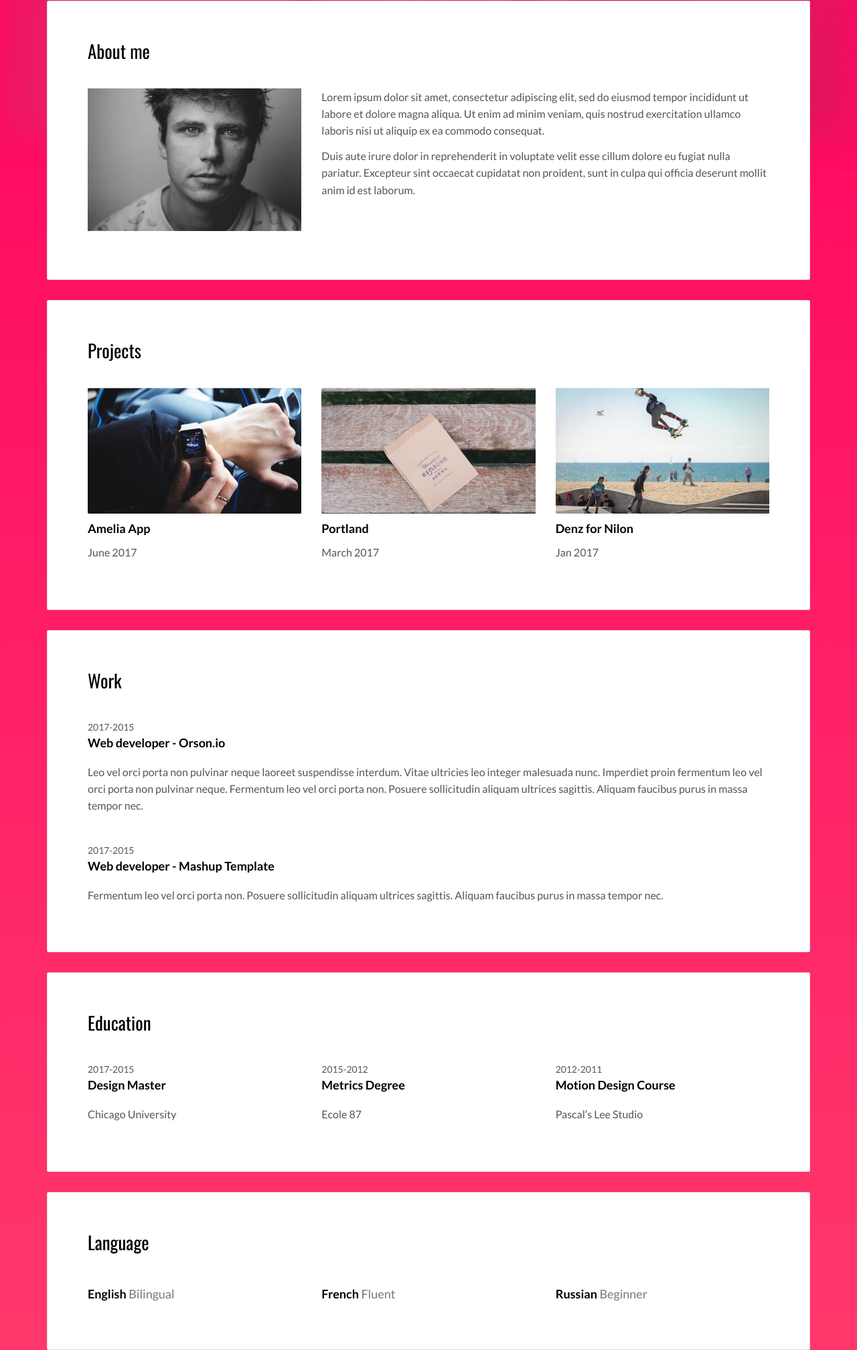
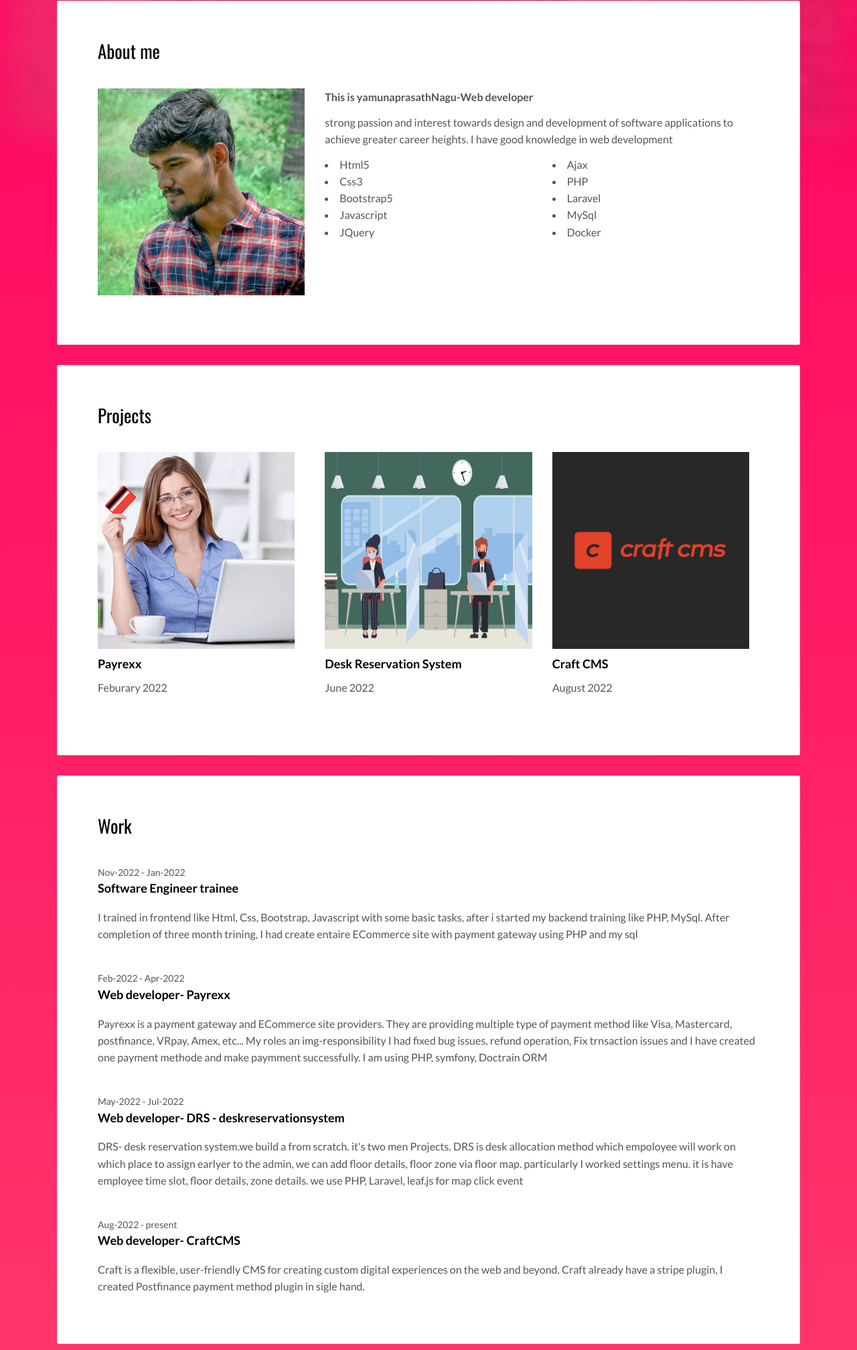
Before and after one commit to yamunaprasath/My-Resume, a plain HTML site: page index.html in a window 1280 px wide. Shown: the part 306-2322 px from the top of the page at 67% size. Drawn offline with nearby package versions, Linux system fonts and the light colour scheme.

Commit message:
2nd commit

```diff
--- a/index.html
+++ b/index.html
@@ -12,6 +12,9 @@
   <!-- Disable tap highlight on IE -->
   <meta name="msapplication-tap-highlight" content="no">
 
+  <link rel="stylesheet" href="https://cdn.jsdelivr.net/npm/bootstrap@4.6.1/dist/css/bootstrap.min.css">
+
+
   <link rel="apple-touch-icon" sizes="180x180" href="./assets/apple-icon-180x180.png">
   <link href="./assets/favicon.ico" rel="icon">
 
@@ -22,28 +25,21 @@
 <body class="">
 
 <!-- Add your content of header -->
-<div class="background-color-layer" style="background-image: url('assets/images/img-01.jpg')"
-></div>
+<div class="background-color-layer" style="background-image: url('assets/images/yamuna.jpg')"></div>
 <main class="content-wrapper">
   <header class="white-text-container section-container">
     <div class="text-center">
-      <h1>I am David Folley</h1>
-      <p>Web designer</p>
+      <h1>I am yamunaprasathNagu</h1>
+      <p>Web developer</p>
       <p>
-        <a class="fa-icon fa-icon-2x" href="https://facebook.com/" title="">
+        <a class="fa-icon fa-icon-2x" href="https://www.facebook.com/profile.php?id=100009683234803" title="">
           <i class="fa fa-facebook"></i>
         </a>
-        <a class="fa-icon fa-icon-2x" href="https://twitter.com/" title="">
+        <a class="fa-icon fa-icon-2x" href="https://twitter.com/Yamunanagu_2011?t=YeEnxEa3VLjwOe4N35J4JQ&s=09" title="">
           <i class="fa fa-twitter"></i>
         </a>
-        <a class="fa-icon fa-icon-2x" href="https://dribbble.com/" title="">
-          <i class="fa fa-dribbble"></i>
-        </a>
-        <a class="fa-icon fa-icon-2x" href="https://www.linkedin.com/" title="">
+        <a class="fa-icon fa-icon-2x" href="https://www.linkedin.com/in/yamuna-prasath-n-047843171" title="">
           <i class="fa fa-linkedin"></i>
-        </a>
-        <a class="fa-icon fa-icon-2x" href="https://vimeo.com/" title="">
-          <i class="fa fa-vimeo"></i>
         </a>
       </p>
     </div>
@@ -62,13 +58,30 @@
             <h2>About me</h2>
             <div class="row">
               <div class="col-md-4">
-                <p><img src="./assets/images/img-01.jpg" class="img-responsive" alt=""></p>
+                <p><img src="./assets/images/yamuna.jpg" class="img-responsive" alt=""></p>
               </div>
               <div class="col-md-8">
-
-              <p>Lorem ipsum dolor sit amet, consectetur adipiscing elit, sed do eiusmod tempor incididunt ut labore et dolore magna aliqua. Ut enim ad minim veniam, quis nostrud exercitation ullamco laboris nisi ut aliquip ex ea commodo consequat.</p>
-              <p> Duis aute irure dolor in reprehenderit in voluptate velit esse cillum dolore eu fugiat nulla pariatur. Excepteur sint occaecat cupidatat non proident, sunt in culpa qui officia deserunt mollit anim id est laborum.</p>
-
+                <p><b>This is yamunaprasathNagu-Web developer</b></p>
+                <p>
+                  strong passion and interest towards design and development of software applications to achieve greater career heights.
+                  I have good knowledge in web development
+                </p>
+               <div class="row">
+                <div class="col">
+                  <li>Html5</li>
+                  <li>Css3</li>
+                  <li>Bootstrap5</li>
+                  <li>Javascript</li>
+                  <li>JQuery</li>
+                </div>
+                <div class="col">
+                  <li>Ajax</li>
+                  <li>PHP</li>
+                  <li>Laravel</li>
+                  <li>MySql</li>
+                  <li>Docker</li>
+                </div>
+              </div>
               </div>
             </div>
           </div>
@@ -79,19 +92,19 @@
             <h2>Projects</h2>
             <div class="row">
               <div class="col-md-4">
-                <img src="./assets/images/img-02.jpg" class="img-responsive" alt="">
-                <h3 class="h5">Amelia App</h3>
-                <p>June 2017</p>
+                <img src="./assets/images/payrexx.jpg" class="img-responsive h-75" alt="">
+                <h3 class="h5">Payrexx</h3>
+                <p>Feburary 2022</p>
               </div>
               <div class="col-md-4">
-                <img src="./assets/images/img-03.jpg" class="img-responsive" alt="">
-                <h3 class="h5">Portland</h3>
-                <p>March 2017</p>
+                <img src="./assets/images/drs.jpg" class="img-responsive  h-75" alt="">
+                <h3 class="h5">Desk Reservation System</h3>
+                <p>June 2022</p>
               </div>
               <div class="col-md-4">
-                <img src="./assets/images/img-04.jpg" class="img-responsive" alt="">
-                <h3 class="h5">Denz for Nilon</h3>
-                <p>Jan 2017</p>
+                <img src="./assets/images/cms.jpg" class="img-responsive  h-75" alt="">
+                <h3 class="h5">Craft CMS</h3>
+                <p>August 2022</p>
               </div>
             </div>
           </div>
@@ -101,18 +114,31 @@
           <div class="card-block">
             <h2>Work</h2>
             <div class="work-experience">
-              <small class="date">2017-2015</small>
-              <h3 class="h5 date-title">Web developer - <a href="http://en.orson.io" title="Create professionnal website">Orson.io</a></h3>
+              <small class="date">Nov-2022 - Jan-2022</small>
+              <h3 class="h5 date-title">Software Engineer trainee<a href="" title="Create professionnal website"></a></h3>
 
-
-              <p>Leo vel orci porta non pulvinar neque laoreet suspendisse interdum. Vitae ultricies leo integer malesuada nunc. Imperdiet proin fermentum leo vel orci porta non pulvinar neque. Fermentum leo vel orci porta non. Posuere sollicitudin aliquam ultrices sagittis. Aliquam faucibus purus in massa tempor nec.</p>
+              <p>I trained in frontend like Html, Css, Bootstrap, Javascript with some basic tasks, after i started my backend training like PHP, MySql. After completion of three month trining, I had create entaire ECommerce site with payment gateway using PHP and my sql</p>
             </div>
 
             <div class="work-experience">
-              <small class="date">2017-2015</small>
-              <h3 class="h5 date-title">Web developer - <a href="http://mashup-template.com" title="">Mashup Template</a></h3>
+              <small class="date">Feb-2022 - Apr-2022</small>
+              <h3 class="h5 date-title">Web developer- <a href="https://www.payrexx.com/en/home/" title="">Payrexx</a></h3>
 
-              <p>Fermentum leo vel orci porta non. Posuere sollicitudin aliquam ultrices sagittis. Aliquam faucibus purus in massa tempor nec.</p>
+              <p>Payrexx is a payment gateway and ECommerce site providers. They are providing multiple type of payment method like Visa, Mastercard, postfinance, VRpay, Amex, etc... My roles an img-responsibility I had fixed bug issues, refund operation, Fix trnsaction issues and I have created one payment methode and make paymment successfully. I am using PHP, symfony, Doctrain ORM </p>
+            </div>
+
+            <div class="work-experience">
+              <small class="date">May-2022 - Jul-2022</small>
+              <h3 class="h5 date-title">Web developer- <a href="https://staging.deskreservationsystem.softsolutions4u.com/login" title="">DRS - deskreservationsystem</a></h3>
+
+              <p> DRS- desk reservation system.we build a from scratch. it's two men Projects. DRS is desk allocation method which empoloyee will work on which place to assign earlyer to the admin, we can add floor details, floor zone via floor map. particularly I worked settings menu. it is have employee time slot, floor details, zone details. we use PHP, Laravel, leaf.js for map click event </p>
+            </div>
+
+            <div class="work-experience">
+              <small class="date">Aug-2022 - present</small>
+              <h3 class="h5 date-title">Web developer- <a href="https://craftcms.com/" title="">CraftCMS</a></h3>
+
+              <p>Craft is a flexible, user-friendly CMS for creating custom digital experiences on the web and beyond. Craft already have a stripe plugin, I created Postfinance payment method plugin in sigle hand.</p>
             </div>
           </div>
         </div>
@@ -124,24 +150,24 @@
             <div class="row">
               <div class="col-md-4">
                 <div class="education-experience">
-                  <small class="date">2017-2015</small>
-                  <h3 class="h5 date-title">Design Master</h3>
-                  <p>Chicago University</p>
+                  <small class="date">2013-2014</small>
+                  <h3 class="h5 date-title">SSLC - State boared of Tamilnadu</h3>
+                  <p>NMSS Vasan high school, Ramanathapuram - TN</p>
                 </div>
 
               </div>
               <div class="col-md-4">
                 <div class="education-experience">
-                  <small class="date">2015-2012</small>
-                  <h3 class="h5 date-title">Metrics Degree</h3>
-                  <p>Ecole 87</p>
+                  <small class="date">2015-2016</small>
+                  <h3 class="h5 date-title">HSC - State boared of Tamilnadu</h3>
+                  <p>Syed Ammal Higher Secondary School, Ramanathapuram - TN</p>
                 </div>
               </div>
               <div class="col-md-4">
                 <div class="education-experience">
-                  <small class="date">2012-2011</small>
-                  <h3 class="h5 date-title">Motion Design Course</h3>
-                  <p>Pascal’s Lee Studio</p>
+                  <small class="date">2016-2020</small>
+                  <h3 class="h5 date-title">BE - Computer Science And Engineering</h3>
+                  <p>University College Of Engineering, Ariyalur</p>
                 </div>
               </div>
             </div>
@@ -154,19 +180,19 @@
             <div class="row">
               <div class="col-md-4">
                 <div class="language-experience">
-                  <h3 class="h5">English  <small>Bilingual</small></h3>
+                  <h3 class="h5">Tamil  <small>Native Language</small></h3>
                 </div>
               </div>
               <div class="col-md-4">
                 <div class="language-experience">
-                  <h3 class="h5">French  <small>Fluent</small></h3>
+                  <h3 class="h5">English <small>Intermediate</small></h3>
                 </div>
               </div>
-              <div class="col-md-4">
+              <!-- <div class="col-md-4">
                 <div class="language-experience">
                   <h3 class="h5">Russian  <small>Beginner</small></h3>
                 </div>
-              </div>
+              </div> -->
             </div>
           </div>
         </div>
@@ -180,25 +206,25 @@
             <!-- Wrapper for slides -->
             <div class="carousel-inner" role="listbox">
               <div class="item active">
-                <img src="./assets/images/img-05.jpg" class="img-responsive" alt="...">
+                <img src="./assets/images/payrexx.jpg" class="img-responsive" alt="...">
                 <div class="carousel-caption">
-                  <h3 class="h5">Jules for Bastion</h3>
-                  <p>2017</p>
+                  <h3 class="h5">Payrexx</h3>
+                  <p>2022</p>
                 </div>
               </div>
               <div class="item">
-                <img src="./assets/images/img-06.jpg" class="img-responsive" alt="...">
+                <img src="./assets/images/drs.jpg" class="img-responsive" alt="...">
                 <div class="carousel-caption">
-                  <h3 class="h5">Jules for Bastion</h3>
-                  <p>2017</p>
+                  <h3 class="h5">Desk Reservation System</h3>
+                  <p>2022</p>
                 </div>
               </div>
 
               <div class="item">
-                <img src="./assets/images/img-08.jpg" class="img-responsive" alt="...">
+                <img src="./assets/images/cms.jpg" class="img-responsive" alt="...">
                 <div class="carousel-caption">
-                  <h3 class="h5">Jules for Bastion</h3>
-                  <p>2017</p>
+                  <h3 class="h5">Craft-CMS</h3>
+                  <p>2022</p>
                 </div>
               </div>
             </div>
@@ -219,13 +245,10 @@
             <h2>Social Network</h2>
             <div class="row">
               <div class="col-md-3">
-                <p class="social-buttons"><a href="https://twitter.com/" title=""><span class="social-round-icon fa-icon"><i class="fa fa-twitter"></i></span>@David_Folley</a></p>
+                <p class="social-buttons"><a href="https://twitter.com/Yamunanagu_2011?t=YeEnxEa3VLjwOe4N35J4JQ&s=09" title=""><span class="social-round-icon fa-icon"><i class="fa fa-twitter"></i></span>@Yamuna_nagu</a></p>
               </div>
               <div class="col-md-3">
-                <p class="social-buttons"><a href="https://www.linkedin.com/" title=""><span class="social-round-icon fa-icon"><i class="fa fa-linkedin"></i></span>David Folley</a></p>
-              </div>
-              <div class="col-md-3">
-                <p class="social-buttons"><a href="https://dribbble.com/" title=""><span class="social-round-icon fa-icon"><i class="fa fa-dribbble"></i></span>David Folley</a></p>
+                <p class="social-buttons"><a href="https://www.linkedin.com/in/yamuna-prasath-n-047843171" title=""><span class="social-round-icon fa-icon"><i class="fa fa-linkedin"></i></span>yamunaprasath</a></p>
               </div>
             </div>
           </div>
@@ -262,22 +285,16 @@
       <div class="col-xs-12">
         <p><img src="./assets/images/mashup-icon.svg" alt=""></p>
 
-        <p>©All right reserved. Design <a href="http://www.mashup-template.com/" title="Create website with free html template">Mashup Template</a>/<a href="https://unsplash.com/" title="Beautiful Free Images">Unsplash</a></p>
+        <p>©All right reserved <a href="prasath201198@gmail.com" title="My Resume">Yamunaprasath</a></p>
         <p>
-          <a class="fa-icon fa-icon-2x" href="https://facebook.com/" title="">
+          <a class="fa-icon fa-icon-2x" href="https://www.facebook.com/profile.php?id=100009683234803" title="">
             <i class="fa fa-facebook"></i>
           </a>
-          <a class="fa-icon fa-icon-2x" href="https://twitter.com/" title="">
+          <a class="fa-icon fa-icon-2x" href="https://twitter.com/Yamunanagu_2011?t=YeEnxEa3VLjwOe4N35J4JQ&s=09" title="">
             <i class="fa fa-twitter"></i>
           </a>
-          <a class="fa-icon fa-icon-2x" href="https://dribbble.com/" title="">
-            <i class="fa fa-dribbble"></i>
-          </a>
-          <a class="fa-icon fa-icon-2x" href="https://www.linkedin.com/" title="">
+          <a class="fa-icon fa-icon-2x" href="https://www.linkedin.com/in/yamuna-prasath-n-047843171" title="">
             <i class="fa fa-linkedin"></i>
-          </a>
-          <a class="fa-icon fa-icon-2x" href="https://vimeo.com/" title="">
-            <i class="fa fa-vimeo"></i>
           </a>
         </p>
       </div>
```
Also changed, not shown: assets/images/cms.jpg (added), assets/images/drs.jpg (added), assets/images/img-01.jpg (deleted), assets/images/payrexx.jpg (added), assets/images/yamuna.jpg (added), assets/images/yamuna_bg.jpg (added).
